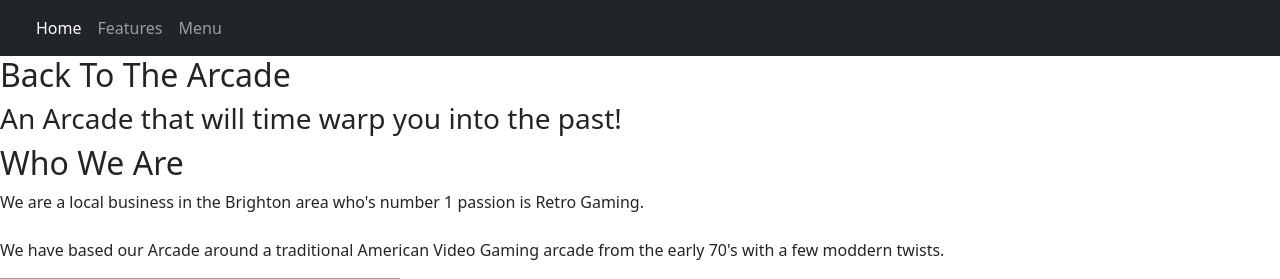
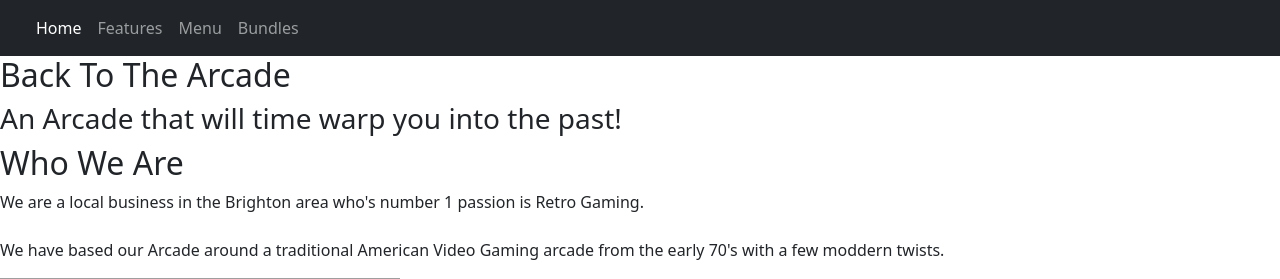
Before and after one commit to LeighAllenDev/BTTAv2, a Django app: page / in a window 1280 px wide. Shown: the top 279 px of the page. Run offline with Django 4.2, Linux system fonts and the light colour scheme; grey boxes are pictures that could not be loaded.

Commit message:
added bundles page to navbar

```diff
--- a/templates/base.html
+++ b/templates/base.html
@@ -2,6 +2,7 @@
 {% url 'home' as home_url %}
 {% url 'features' as features_url %}
 {% url 'menu' as menu_url %}
+{% url 'bundles' as bundles_url %}
 
 <!DOCTYPE html>
 <html class="h-100" lang="en">
@@ -36,6 +37,9 @@
               <li class="nav-item">
                 <a class="nav-link {% if request.path == menu_url %}active{% endif %}" href="{% url 'menu' %}">Menu</a>
               </li>
+              <li class="nav-item">
+                <a class="nav-link {% if request.path == bundles_url %}active{% endif %}" href="{% url 'bundles' %}">Bundles</a>
+              </li>
             </ul>
           </div>
         </div>
```
